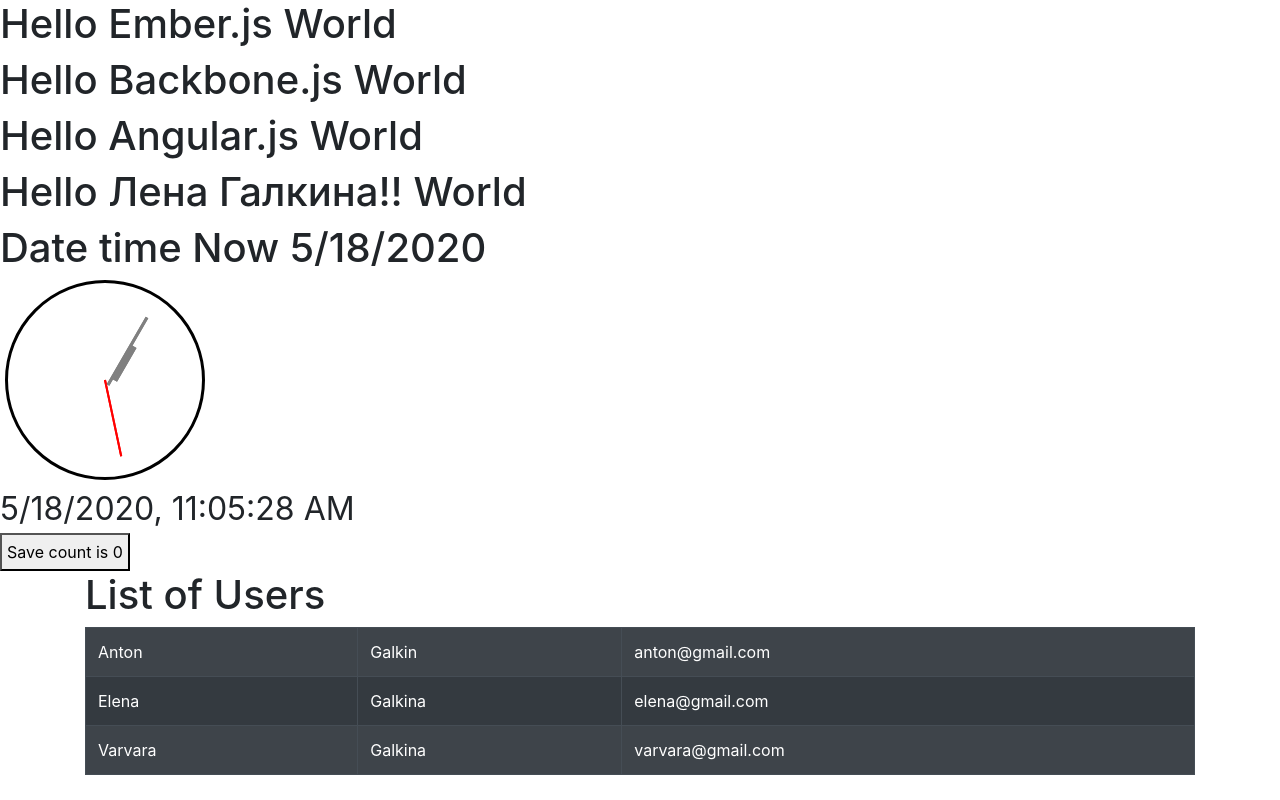
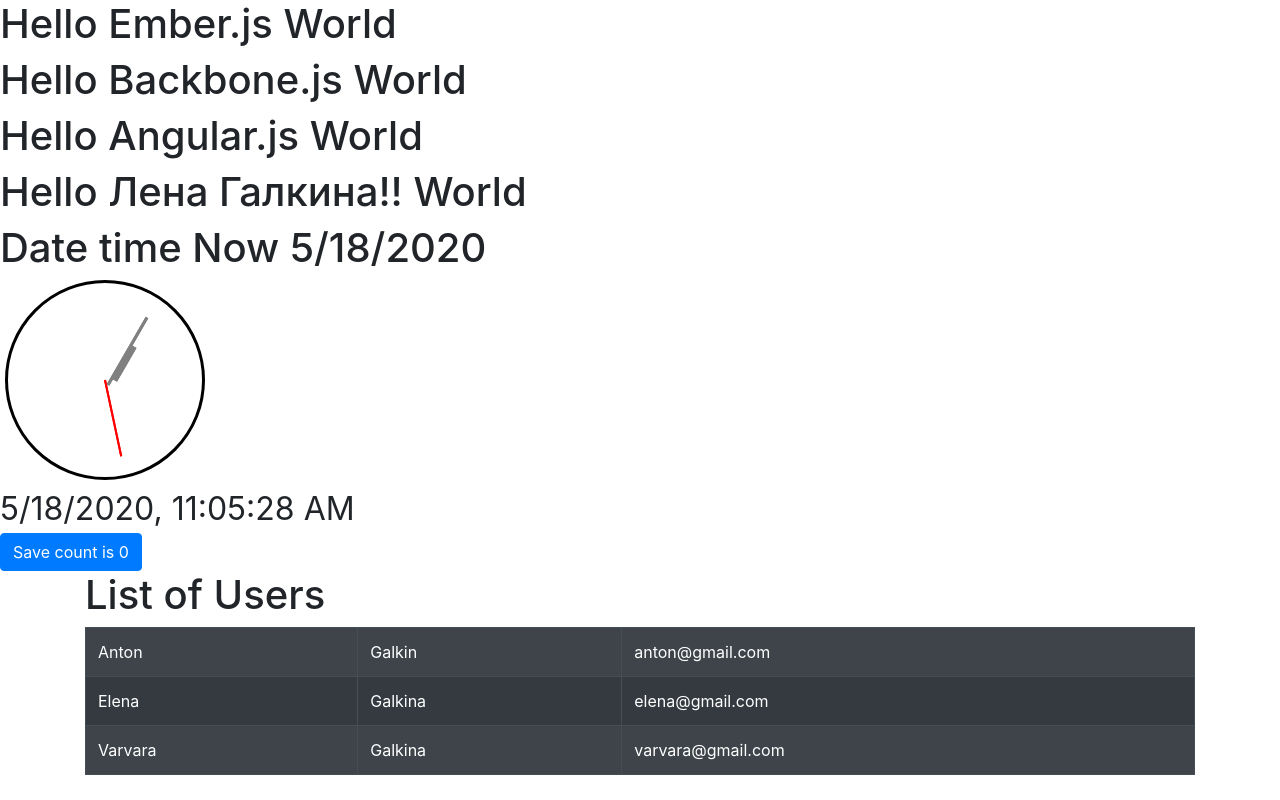
Before and after one commit to galkin-anton/kalash-lena.com, a React (Create React App) app: page / in a window 1280 px wide. Built offline with nearby package versions, Linux system fonts and the light colour scheme.

Commit message:
Button Style

```diff
--- a/src/components/SaveButton.js
+++ b/src/components/SaveButton.js
@@ -27,6 +27,7 @@
   }
 
   return <button
+      className="btn btn-primary"
       onClick={handleButtonClick}>
     Save count is {count}
   </button>;
```
